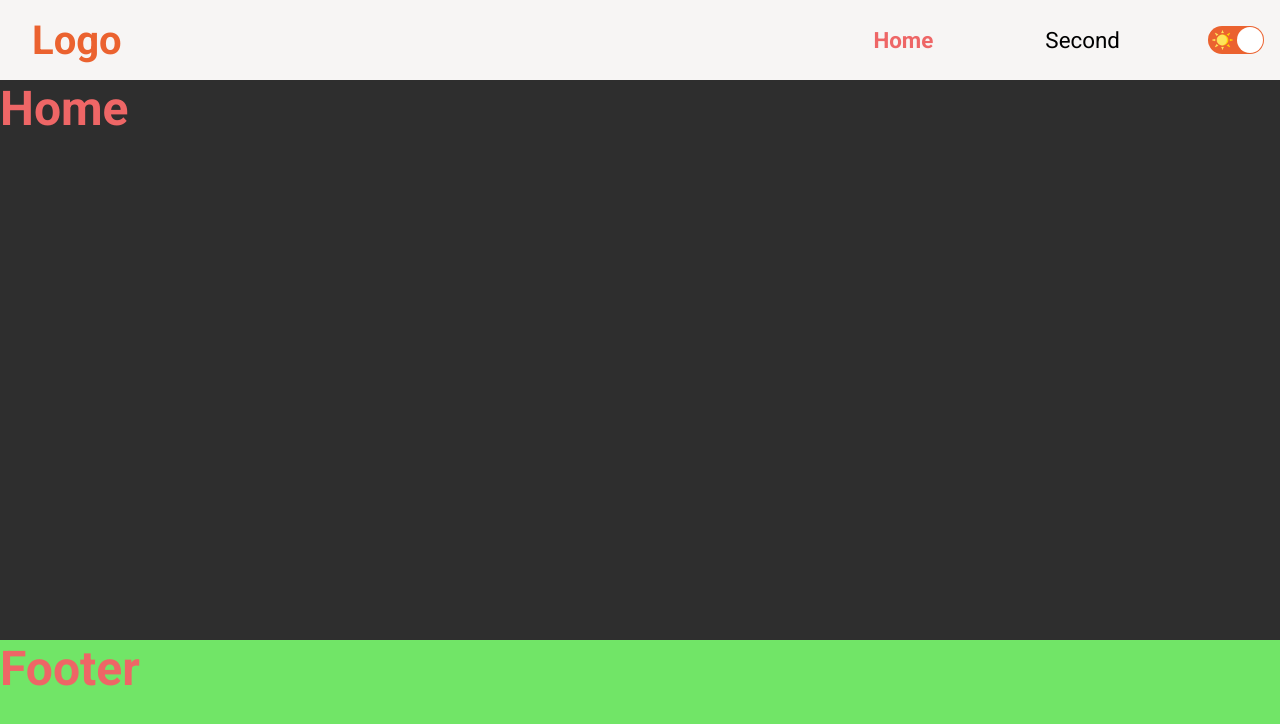
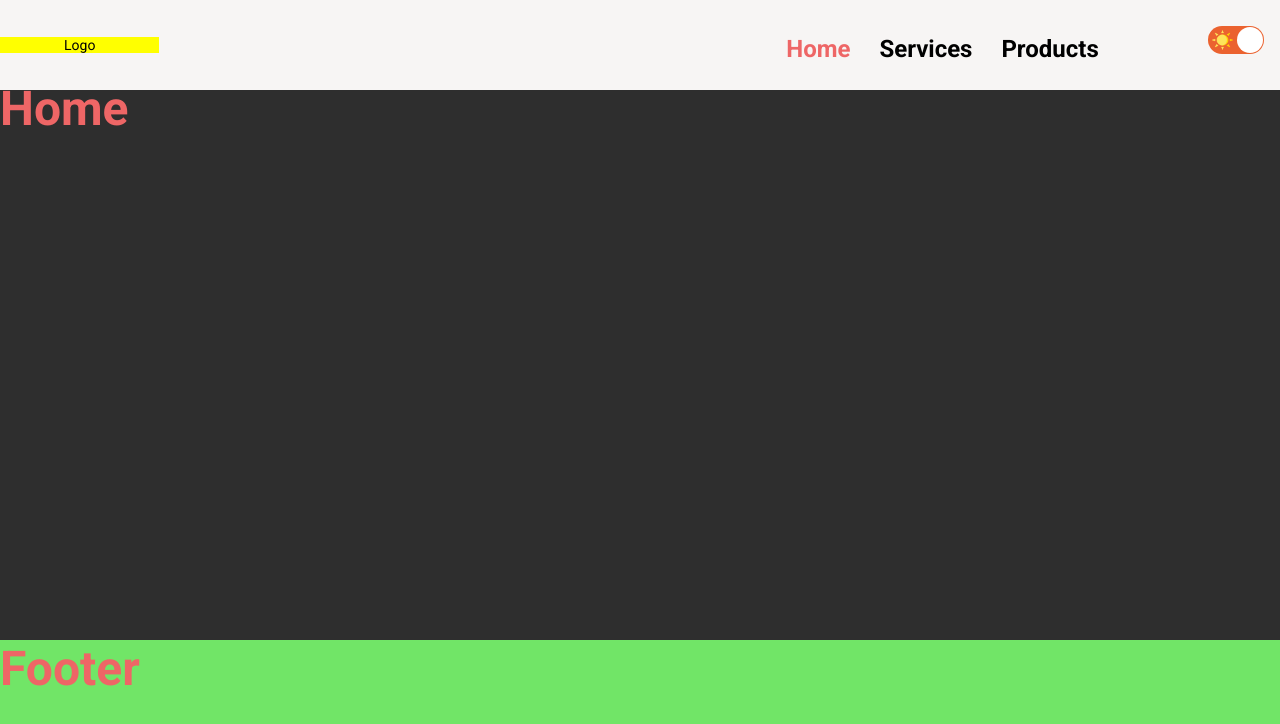
Before and after one commit to renanveronez/vite-template, a React (Vite) app: page / in a window 1280 px wide. Shown: the top 724 px of the page. Built offline with nearby package versions, Linux system fonts and the light colour scheme.

Commit message:
Header - Menu Desktop

```diff
--- /dev/null
+++ b/src/Components/Header/Menu/activeLink.tsx
@@ -0,0 +1,28 @@
+import { Link, useLocation } from 'react-router-dom'
+import { NavLinkContainer } from './styles';
+
+interface Props {
+  title: string;
+  path: string;
+  includes?: boolean;
+}
+
+export default function NavLink({ title, path, includes = false }: Props) {
+  const router = useLocation();
+
+  function verifyIfIsActive() {
+    if (includes) {
+      return router.pathname.includes(path);
+    }
+    return path === router.pathname;
+  }
+
+  const isActive = verifyIfIsActive();
+  return (
+    <NavLinkContainer isActive={isActive}>
+      <Link to={path} >
+        <a>{title}</a>
+      </Link>
+    </NavLinkContainer>
+  );
+}
--- /dev/null
+++ b/src/Components/Header/Menu/index.tsx
@@ -0,0 +1,72 @@
+import NavLink from './activeLink';
+import { useState } from 'react'
+import { Container, Desktop } from "./styles";
+
+
+export function MenuResponsive() {
+  const [classOn, setClassOn] = useState(false);
+
+  return (
+    <>
+      <Container>
+        <div className="mainContainer">
+          <div className="logoHeader">
+            Logo
+          </div>
+
+          <div className="mainMenu">
+            <div className={classOn ? "menuSectionOn" : "menuSection"} onClick={() => setClassOn(!classOn)}>
+              <div className="menuToggle">
+                <div className="one"></div>
+                <div className="two"></div>
+                <div className="three"></div>
+              </div>
+              <Desktop>
+                <nav className="listItems">
+                  <ul className="menu">
+                    <li className="item">
+                      <NavLink title="Home" path="/" />
+                    </li>
+                    <li className="item">Services
+                      <ul className="submenu">
+                        <li className="subItem">
+                          <div className="textMenu">
+                            <NavLink title="Second" path="/second" />
+                          </div>
+                        </li>
+
+                      </ul>
+                    </li>
+                    <li className="item">Products
+                      <ul className="submenu">
+                        <li className="subItem">
+                          <div className="textMenu">
+                            <NavLink title="Second" path="/second" />
+                          </div>
+                        </li>
+                      </ul>
+                    </li>
+                  </ul>
+                </nav>
+              </Desktop>
+
+              <nav className="listItemsMobile">
+                <ul className="menu">
+                  <li className="item">
+                    <NavLink title="Home" path="/second" />
+                  </li>
+                  <li className="subItem">
+                    <NavLink title="Home" path="/second" />
+                  </li>
+                </ul>
+              </nav>
+            </div>
+          </div>
+          <div className="toggle">
+
+          </div>
+        </div>
+      </Container>
+    </>
+  )
+}
--- /dev/null
+++ b/src/Components/Header/Menu/styles.ts
@@ -0,0 +1,367 @@
+import { lighten } from 'polished';
+import styled from 'styled-components';
+
+interface NavLinkProps {
+  isActive: boolean;
+}
+
+export const NavLinkContainer = styled.li<NavLinkProps>`
+  a {
+    color: ${props =>
+    props.isActive ? props.theme.colors["textMenuBarActive"] : props.theme.colors["textMenuBarOff"]};
+    font-weight: ${props =>
+    props.isActive ? 600 : props.theme.colors["textHighlight"]};
+    transition: 0.5s;
+
+    &:hover {
+      color: ${props =>
+    props.isActive
+      ? lighten(0.2, props.theme.colors["textMenuBarActive"])
+      : lighten(0.2, props.theme.colors["textMenuHover"])};
+    }
+  }
+`;
+
+export const Container = styled.div`
+  position: fixed;
+  z-index: 1;
+  width: 100%;
+  background-color: ${({ theme }) => theme.colors["background"]};
+
+
+  @media (min-width: 999px) {
+    .listItemsMobile {
+      display: none;
+    }
+  }
+
+  @media (max-width: 999px) {
+    .listItems {
+      display: none;
+    }
+  }
+
+  .contactMobile {
+    display: none;
+  }
+}
+
+.mainContainer {
+  max-width: 100%;
+  display: flex;
+  align-items: center;
+
+  @media (max-width: 450px) {
+    padding: 0 1rem 0 0.75rem;
+  }
+}
+
+.logoHeader {
+  display: flex;
+  flex: 0;
+  align-items: center;
+  justify-content: center;
+  padding: 0 4rem;
+  cursor: pointer;
+  background-color: yellow;
+
+  @media (max-width: 400px) {
+    width: 8rem;
+  }
+}
+
+  .mainMenu {
+    flex: 1;
+  }
+
+  .toggle {
+    padding: 0 3rem;
+  }
+
+
+
+.logoWithLinks {
+
+  @media (min-width:200px) and (max-width:999px) {
+
+    a {
+      display: inline-block;
+      position: relative;
+      padding: 0 0.5rem;
+      height: 3.85rem;
+      // line-height: 5rem;
+      color: white;
+      font-size: 2rem;
+      transition: color 0.2s;
+
+      @media (max-width: 500px) {
+        font-size: 2rem;
+      }
+
+      &+a {
+        margin-left: 0rem;
+      }
+
+      &:hover {
+        color: var(--white);
+      }
+
+      &.active {
+        color: var(--menu-orange);
+        font-weight: bold;
+      }
+
+      &.active::after {
+        content: '';
+        height: 5px;
+        border-radius: 3px 3px 0 0;
+        width: 100%;
+        position: absolute;
+        bottom: 28px;
+        left: 0;
+        background: var(--menu-orange);
+      }
+    }
+  }
+}
+
+
+@media (max-width: 999px) {
+
+  .mainMenu {
+    height: 5rem;
+  }
+
+  .listItemsMobile {
+    display: flex;
+    flex-direction: column;
+    margin: 0 0rem 0 0;
+
+    ul {
+      flex-direction: column;
+      line-height: 0px;
+      font-weight: 700;
+      // height: 100px;
+      align-items: center;
+      justify-content: center;
+      display: flex;
+      padding-left: 0rem;
+      text-align: left;
+
+      height: auto;
+      gap: 3.5rem;
+      // margin-top: 18rem;
+
+      @media (max-width: 500px) {
+        margin-top: 1rem;
+      }
+
+      li {
+        height: 0.5rem;
+
+        @media (max-width: 500px) {
+          height: 0rem;
+        }
+
+      }
+    }
+  }
+
+  @media (max-width: 999px) {
+    .mainMenu {
+      display: flex;
+      align-items: center;
+      padding: 0;
+      margin: 0;
+      justify-content: right
+    }
+
+
+    .menuSection {
+      align-items: center;
+      .listItemsMobile {
+        display: none;
+      }
+    }
+
+    .one,
+    .two,
+    .three {
+      background-color: blue;
+      height: 5px;
+      width: 100%;
+      margin: 6px auto;
+      transition-duration: 0.3s;
+
+      @media (max-width: 450px) {
+        height: 3px;
+        width: 100%;
+        margin: 6.5px 0px 0px 15px;
+        padding: 2px 0px 2px 0px;
+
+      }
+    }
+
+    .menuToggle {
+      width: 40px;
+      height: 30px;
+      margin-right: 20px;
+    }
+
+    /*Fullscreen*/
+    .menuSectionOn {
+      position: absolute;
+      top: 0;
+      left: 0;
+      width: 100vw;
+      height: 100vh;
+      background: black;
+      // backdrop-filter: blur(20px);
+      opacity: 0.95;
+      z-index: 1;
+      /*camada acima, evitar o scrool dos itens a baixo*/
+      display: flex;
+      justify-content: center;
+      // align-items: center;
+      padding-top: 6rem;
+    }
+
+    .menuSectionOn nav {
+      display: block;
+    }
+
+
+    .menuSectionOn .menuToggle {
+      position: absolute;
+      right: 25px;
+      top: 25px;
+
+      // @media (max-width: 450px) {
+      //   right: 10px;
+      //   top: 15px;
+      // }
+    }
+
+
+    .menuSectionOn .menuToggle .one {
+      transform: rotate(45deg) translate(7px, 7px);
+      background-color: rgb(255, 255, 255);
+    }
+
+    .menuSectionOn .menuToggle .two {
+      opacity: 0;
+    }
+
+    .menuSectionOn .menuToggle .three {
+      transform: rotate(-45deg) translate(8px, -9px);
+      background-color: rgb(255, 255, 255);
+    }
+  }
+
+  @media (max-width: 320px) {
+    #form h3 {
+      font-size: 2rem;
+    }
+  }
+}
+
+`
+
+export const Desktop = styled.div`
+  display: flex;
+  justify-content: right;
+  margin: 0 5rem 0 0;
+
+  @media (max-width: 999px) {
+    display: none;
+  }
+
+
+  ul {
+    display: flex;
+    padding-left: 0rem;
+    text-align: left;
+    flex-direction: row;
+
+    gap: 1.15rem;
+
+    @media (min-width:999px) and (max-width:1250px) {
+      gap: 0.5rem;
+    }
+
+    li {
+      color: var(--menu-blue);
+      padding: 0 0rem 0 0rem;
+      list-style: none;
+      text-align: center;
+      width: auto;
+      height: auto;
+      display: inline-block;
+      position: relative;
+      height: 1rem;
+      line-height: 0.5rem;
+      font-size: 1.5rem;
+      font-weight: bolder;
+
+      &:hover {
+        color: #fff;
+      }
+
+      @media (max-width: 1200px) {
+        font-size: 1.25rem;
+      }
+
+
+    }
+  }
+
+  .menu {
+
+    .item {
+      margin: 0 0px;
+      padding: 2.82rem 0.33rem;
+    }
+
+    .item:hover {
+      background-color: rgb(0, 14, 87);
+      color: yellow;
+
+      .submenu {
+        display: block;
+      }
+    }
+
+  }
+
+  .submenu {
+    font-weight: 300;
+    text-transform: none;
+    display: none;
+    position: absolute;
+    width: 16rem;
+    background-color: rgb(0, 14, 87);
+    padding-top: 15px;
+    padding-bottom: 10px;
+    margin-top: 2.1rem;
+    margin-left: -0.33rem;
+
+    .subItem {
+      line-height: 25px;
+      color: #fff;
+      padding: 10px 20px 10px 20px;
+      margin-bottom: 25px;
+      font-size: 1.25rem;
+      font-weight: 600;
+      margin-right: 0px;
+
+      &:hover {
+        color: var(--menu-orange);
+      }
+
+      @media (max-width: 1200px) {
+        font-size: 1.15rem;
+      }
+    }
+  }
+}
+`
--- a/src/Components/Header/index.tsx
+++ b/src/Components/Header/index.tsx
@@ -1,7 +1,9 @@
 import MenuMobile from "./MenuMobile";
+import { MenuResponsive } from "./Menu";
 
 export function Header() {
   return (
-    <MenuMobile />
+    // <MenuMobile />
+    <MenuResponsive />
   );
 }
```
